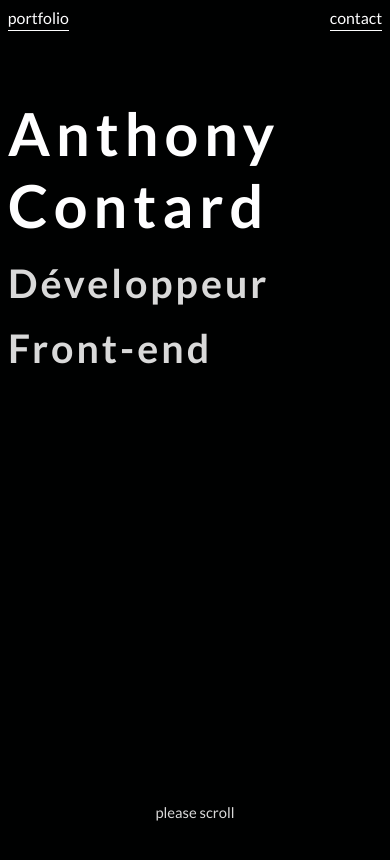
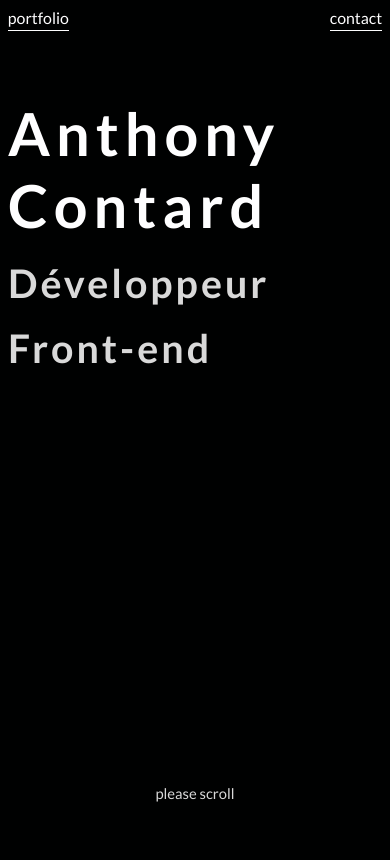
Before and after one commit to Anthony77151/my_portfolio, a website: page index.html in a window 390 px wide. Shown: the top 860 px of the page. Drawn offline with Linux system fonts and the light colour scheme.

Commit message:
change for mobile

```diff
--- a/assets/styles/components/_header.scss
+++ b/assets/styles/components/_header.scss
@@ -31,11 +31,11 @@ header {
         position: absolute;
         left: 50%;
         transform: translateX(-50%);
-        bottom: 3vw;
+        bottom: 50px;
         color: $color-3;
         font-size: calc(0.8rem + 0.5vw);
-        @media (max-width: 768px) {
-            bottom: 8vw;
-        }
+        // @media (max-width: 768px) {
+        //     bottom: 50px;
+        // }
     }
 }
```
Also changed, not shown: assets/styles/style.css, 1 other file.
